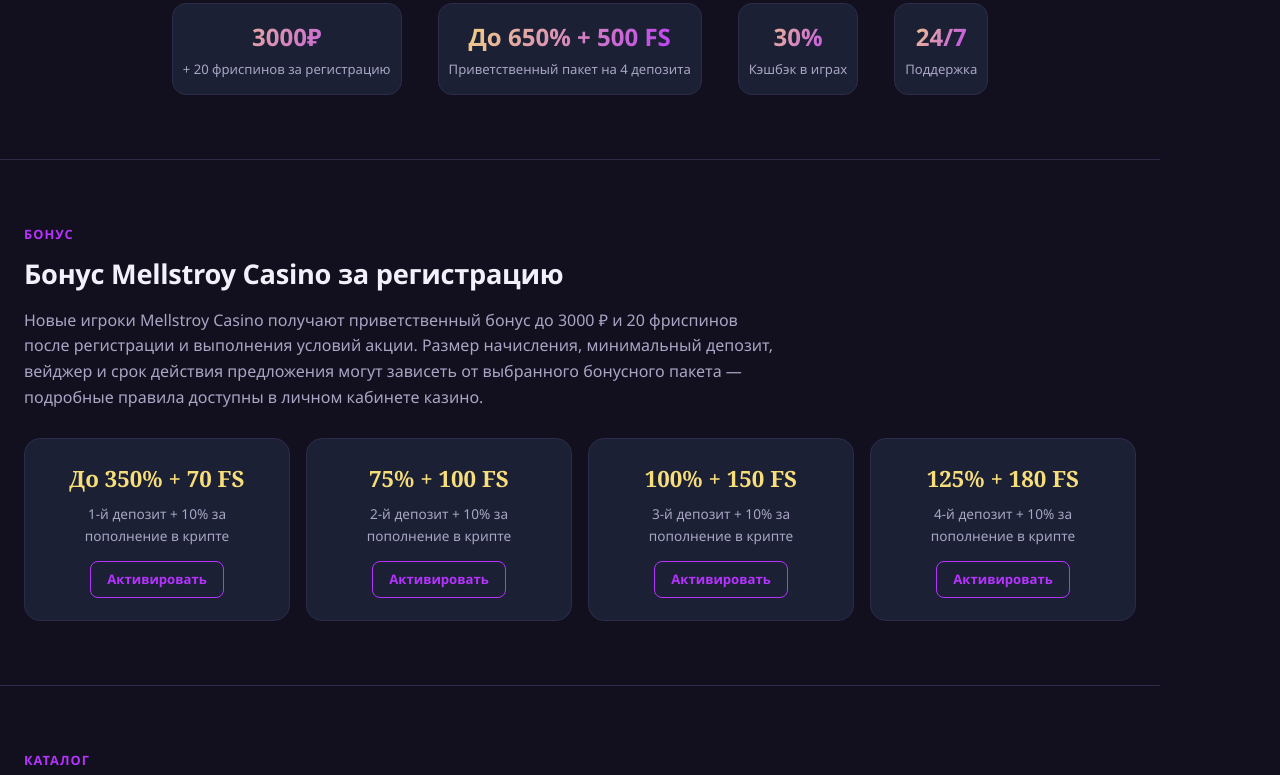
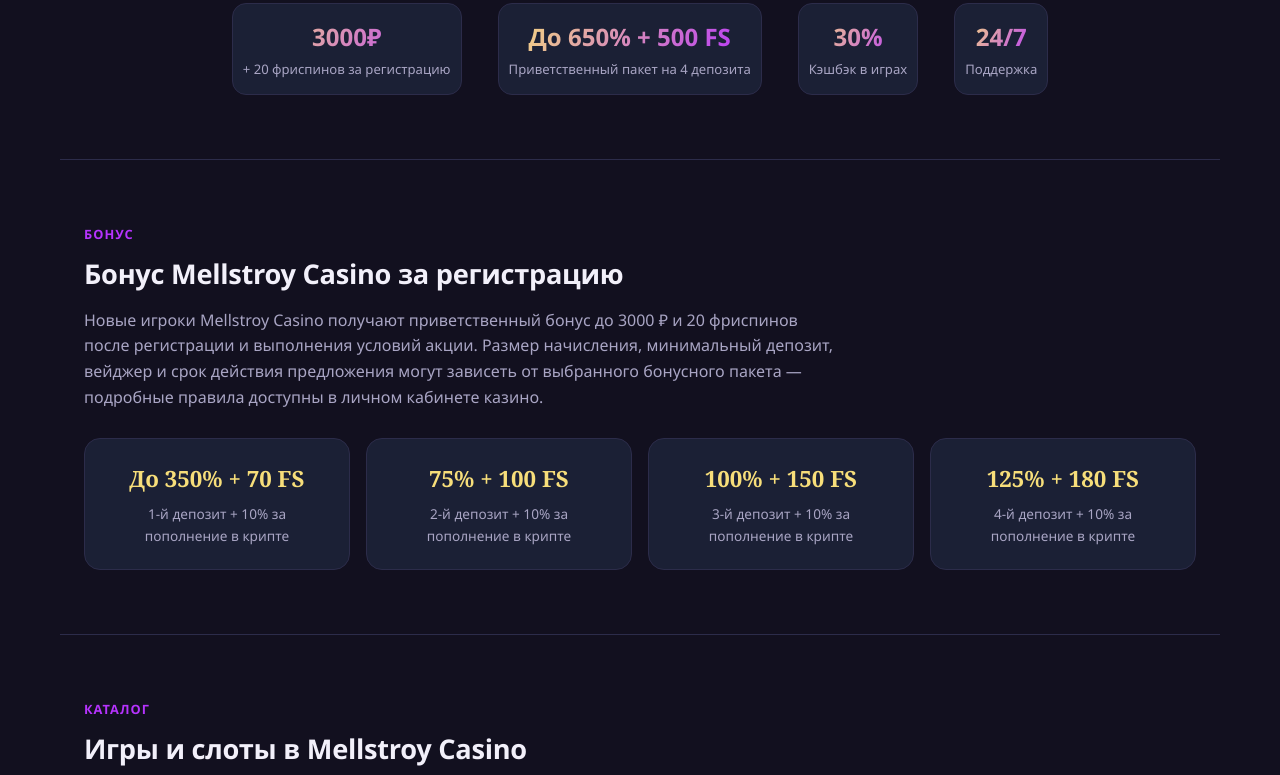
Before and after one commit to mellstroy-apps/mellstroy-apps.github.io, a plain HTML site: page index.html in a window 1280 px wide. Shown: the part 810-1585 px from the top of the page. Drawn offline with Linux system fonts and the light colour scheme.

Commit message:
Fix left-shift bug (margin:0 auto not margin:0), remove misleading Активировать buttons - whole promo-card is now clickable

```diff
--- a/index.html
+++ b/index.html
@@ -91,7 +91,7 @@
 .stat-num{font-size:1.5rem;font-weight:900;background:linear-gradient(120deg,var(--gold-bright),var(--accent-bright));-webkit-background-clip:text;background-clip:text;color:transparent}
 .stat-label{font-size:.82rem;color:var(--ink-dim);margin-top:2px}
 
-section.wrap{margin:0;padding:64px 24px;border-top:1px solid var(--edge)}
+section.wrap{margin:0 auto;padding:64px 24px;border-top:1px solid var(--edge)}
 section.hero.wrap{border-top:none;padding-top:0}
 .section-label{color:var(--accent-bright);font-size:.8rem;font-weight:800;letter-spacing:.08em;text-transform:uppercase;margin-bottom:8px}
 .prose h2{font-size:1.7rem;margin:0 0 12px}
@@ -102,11 +102,10 @@
 .prose li{margin-bottom:8px}
 
 .promo-strip{display:grid;grid-template-columns:repeat(4,1fr);gap:16px;margin-top:28px}
-.promo-card{background:var(--surface);border:1px solid var(--edge);border-radius:16px;padding:22px;text-align:center;transition:border-color .2s,transform .2s}
+.promo-card{display:block;background:var(--surface);border:1px solid var(--edge);border-radius:16px;padding:22px;text-align:center;transition:border-color .2s,transform .2s}
 .promo-card:hover{border-color:var(--accent-bright);transform:translateY(-3px)}
 .promo-num{font-family:Georgia,serif;font-weight:800;font-size:1.4rem;color:var(--gold-bright);margin-bottom:6px}
-.promo-card p{font-size:.85rem;color:var(--ink-dim);margin:0 0 14px}
-.promo-card a{display:inline-block;font-size:.82rem;font-weight:700;color:var(--accent-bright);border:1px solid var(--accent-bright);border-radius:8px;padding:7px 16px}
+.promo-card p{font-size:.85rem;color:var(--ink-dim);margin:0}
 
 .slot-grid{display:grid;grid-template-columns:repeat(5,minmax(0,150px));gap:14px;margin-top:20px;justify-content:center}
 .slot-card{position:relative;display:block;overflow:hidden;aspect-ratio:3/4;border-radius:12px;background:var(--surface-2)}
@@ -140,7 +139,7 @@
   .hero-stats{display:grid;grid-template-columns:repeat(2,1fr);gap:22px 16px;justify-items:center}
   .stat-num{font-size:1.2rem}
   .wrap{padding:0 16px}
-  section.wrap{margin:0;padding:44px 16px;border-top:1px solid var(--edge)}
+  section.wrap{margin:0 auto;padding:44px 16px;border-top:1px solid var(--edge)}
   section.hero.wrap{border-top:none;padding-top:0}
   .slot-card:nth-child(n+7){display:none}
   .promo-strip{grid-template-columns:repeat(2,1fr);gap:12px}
@@ -180,26 +179,22 @@
   <h2>Бонус Mellstroy Casino за регистрацию</h2>
   <p>Новые игроки Mellstroy Casino получают приветственный бонус до 3000 ₽ и 20 фриспинов после регистрации и выполнения условий акции. Размер начисления, минимальный депозит, вейджер и срок действия предложения могут зависеть от выбранного бонусного пакета — подробные правила доступны в личном кабинете казино.</p>
   <div class="promo-strip">
-    <div class="promo-card">
+    <a class="j-aff promo-card" href="#" target="_blank" rel="nofollow noopener sponsored">
       <div class="promo-num">До 350% + 70 FS</div>
       <p>1-й депозит + 10% за пополнение в крипте</p>
-      <a class="j-aff" href="#" target="_blank" rel="nofollow noopener sponsored">Активировать</a>
-    </div>
-    <div class="promo-card">
+    </a>
+    <a class="j-aff promo-card" href="#" target="_blank" rel="nofollow noopener sponsored">
       <div class="promo-num">75% + 100 FS</div>
       <p>2-й депозит + 10% за пополнение в крипте</p>
-      <a class="j-aff" href="#" target="_blank" rel="nofollow noopener sponsored">Активировать</a>
-    </div>
-    <div class="promo-card">
+    </a>
+    <a class="j-aff promo-card" href="#" target="_blank" rel="nofollow noopener sponsored">
       <div class="promo-num">100% + 150 FS</div>
       <p>3-й депозит + 10% за пополнение в крипте</p>
-      <a class="j-aff" href="#" target="_blank" rel="nofollow noopener sponsored">Активировать</a>
-    </div>
-    <div class="promo-card">
+    </a>
+    <a class="j-aff promo-card" href="#" target="_blank" rel="nofollow noopener sponsored">
       <div class="promo-num">125% + 180 FS</div>
       <p>4-й депозит + 10% за пополнение в крипте</p>
-      <a class="j-aff" href="#" target="_blank" rel="nofollow noopener sponsored">Активировать</a>
-    </div>
+    </a>
   </div>
 </section>
 
```
